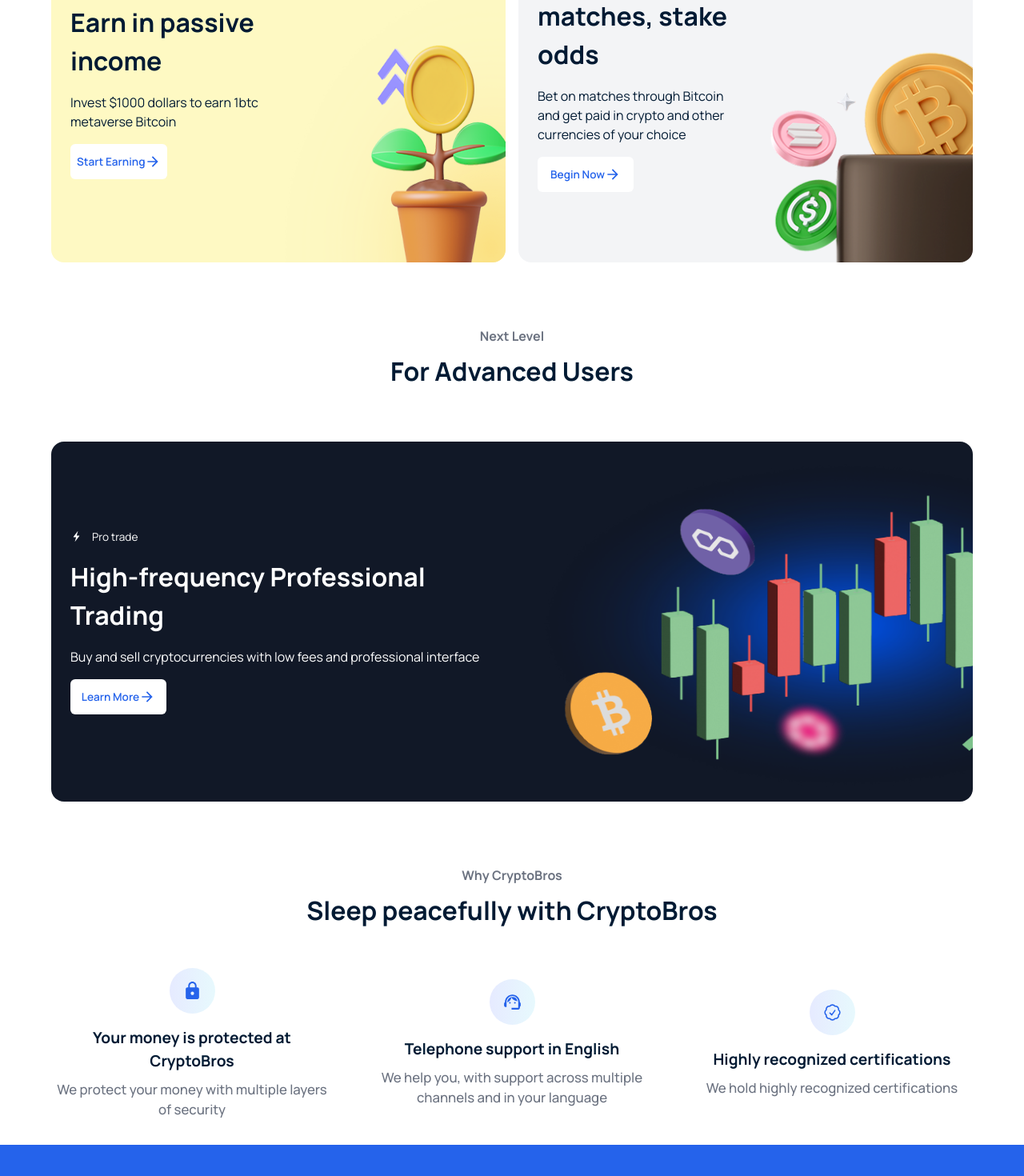
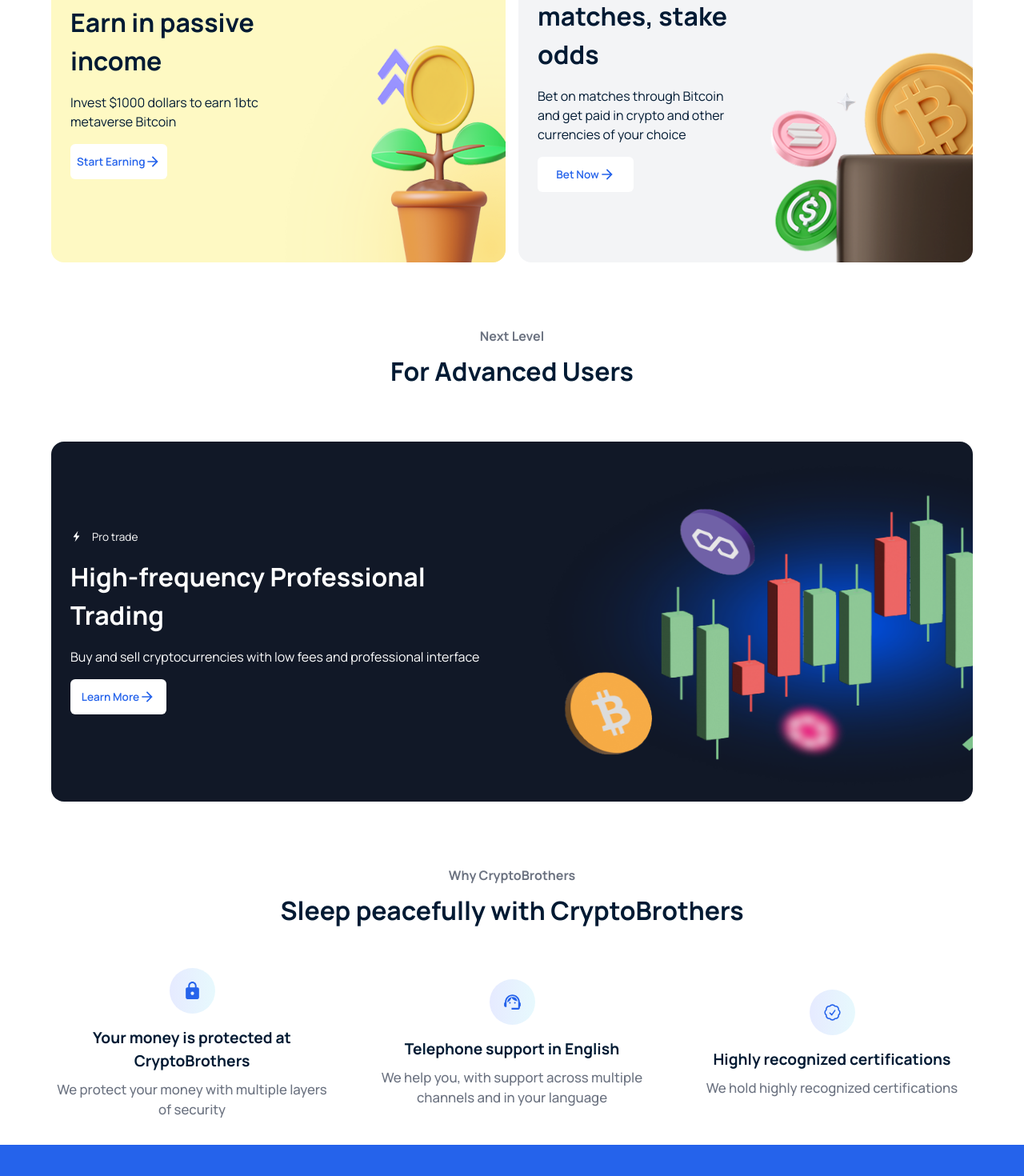
Before and after one commit to samscript18/cryptobros, a Next.js app: page / in a window 1280 px wide. Shown: the part 1456-2926 px from the top of the page at 80% size. Built offline with nearby package versions, Linux system fonts and the light colour scheme.

Commit message:
fix: update on essentials.tsx, services.tsx, services.data.tsx

```diff
--- a/src/components/home/essentials.tsx
+++ b/src/components/home/essentials.tsx
@@ -106,7 +106,7 @@
                 className="bg-[#fff] border-none font-semibold text-[.85rem] mt-4"
                 onClick={() => push('/register')}
               >
-                Begin Now
+                Bet Now
                 <MdArrowForward
                   size={20}
                   className="text-primary inline-flex"
--- a/src/components/home/services.tsx
+++ b/src/components/home/services.tsx
@@ -5,7 +5,7 @@
   return (
     <div className="py-8 px-[1rem] md:px-[2rem] lg:px-[4rem]">
       <div className="flex flex-col">
-        <Title title="Why CryptoBros" text="Sleep peacefully with CryptoBros" />
+        <Title title="Why CryptoBrothers" text="Sleep peacefully with CryptoBrothers" />
         <div className="flex flex-col md:flex-row justify-between items-center mt-[3rem] gap-12 md:mb-0 mb-8">
           {servicesData.map((service) => {
             return (
--- a/src/lib/data/services.data.tsx
+++ b/src/lib/data/services.data.tsx
@@ -6,7 +6,7 @@
   {
     id: 1,
     icon: <MdLock size={25} className="text-primary" />,
-    text: "Your money is protected at CryptoBros",
+    text: "Your money is protected at CryptoBrothers",
     desc: "We protect your money with multiple layers of security",
   },
   {
```
